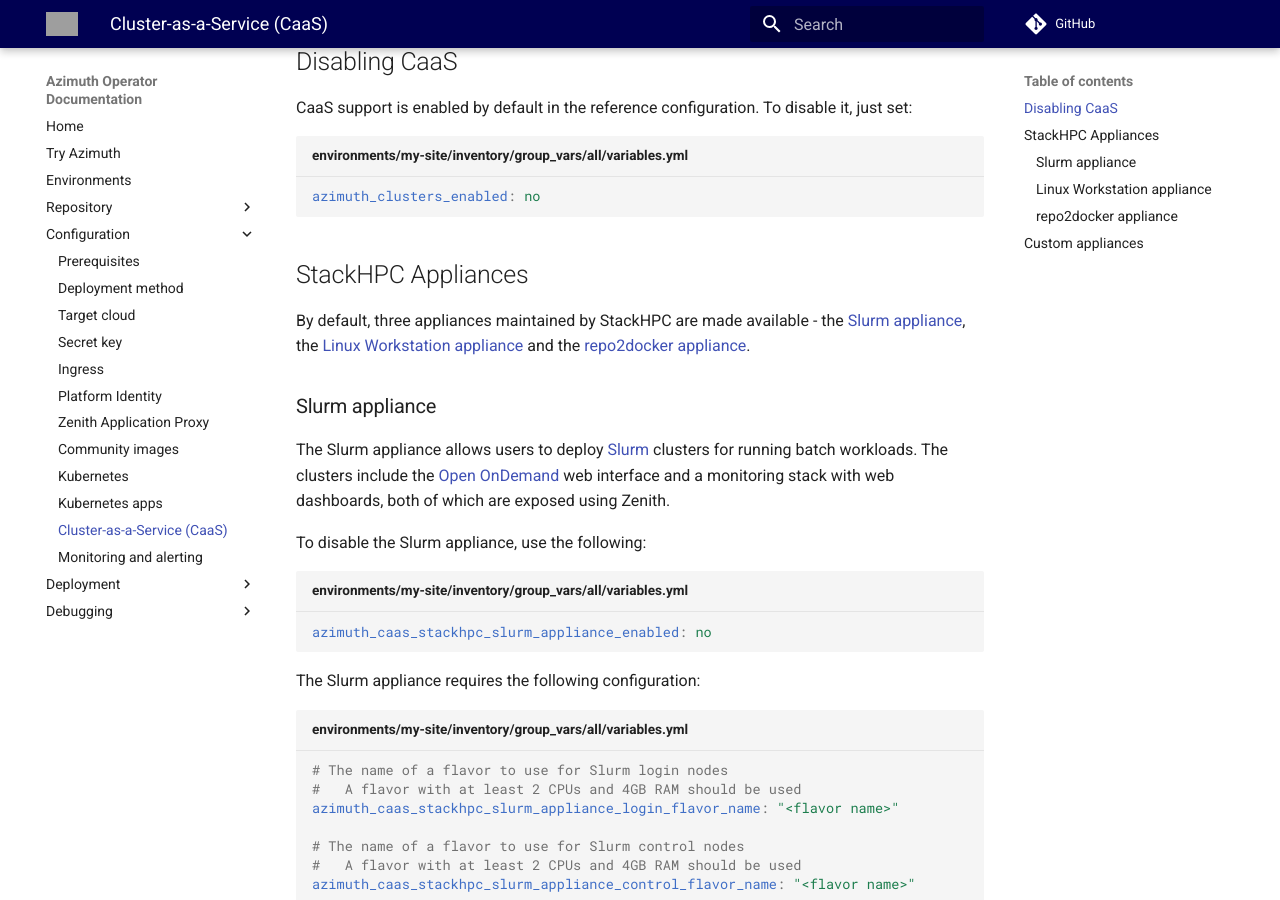
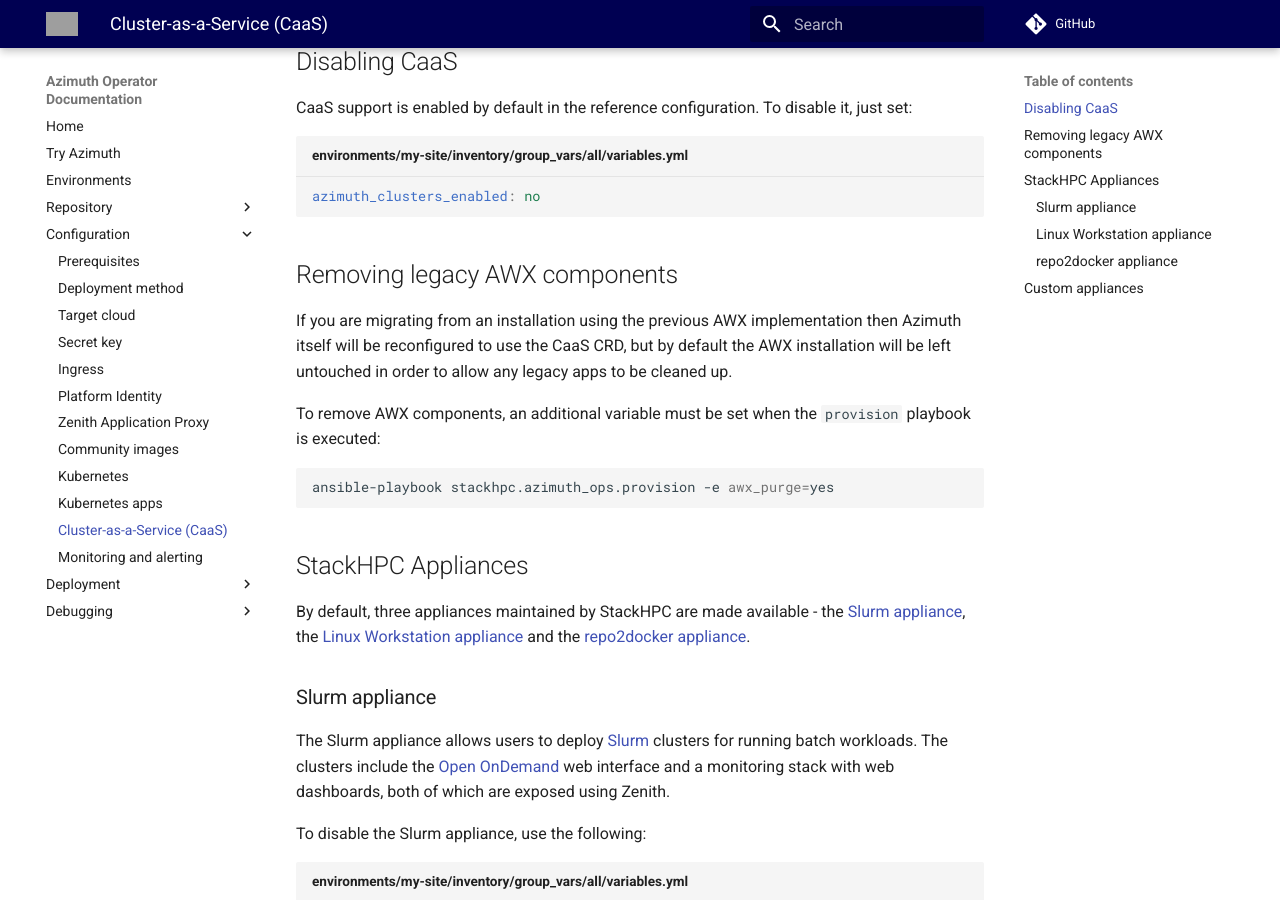
Before and after one commit to azimuth-cloud/azimuth-config, an MkDocs documentation site: the page built from docs/configuration/11-caas.md, in a window 1280 px wide and 900 px high, scrolled down 648 px. Built offline with MkDocs 1.6.1 and Material for MkDocs 9.7.7, drawn with Linux system fonts in a browser that asks for light colours; comment, search, counter and statistics services are not loaded; grey boxes are pictures that could not be loaded.

Commit message:
Add docs for purging AWX components

````diff
--- a/docs/configuration/11-caas.md
+++ b/docs/configuration/11-caas.md
@@ -31,6 +31,19 @@
 
 ```yaml  title="environments/my-site/inventory/group_vars/all/variables.yml"
 azimuth_clusters_enabled: no
+```
+
+## Removing legacy AWX components
+
+If you are migrating from an installation using the previous AWX implementation then
+Azimuth itself will be reconfigured to use the CaaS CRD, but by default the AWX
+installation will be left untouched in order to allow any legacy apps to be cleaned up.
+
+To remove AWX components, an additional variable must be set when the `provision` playbook
+is executed:
+
+```sh
+ansible-playbook stackhpc.azimuth_ops.provision -e awx_purge=yes
 ```
 
 ## StackHPC Appliances
````
Also changed, not shown: requirements.yml (+8 -2 lines).
